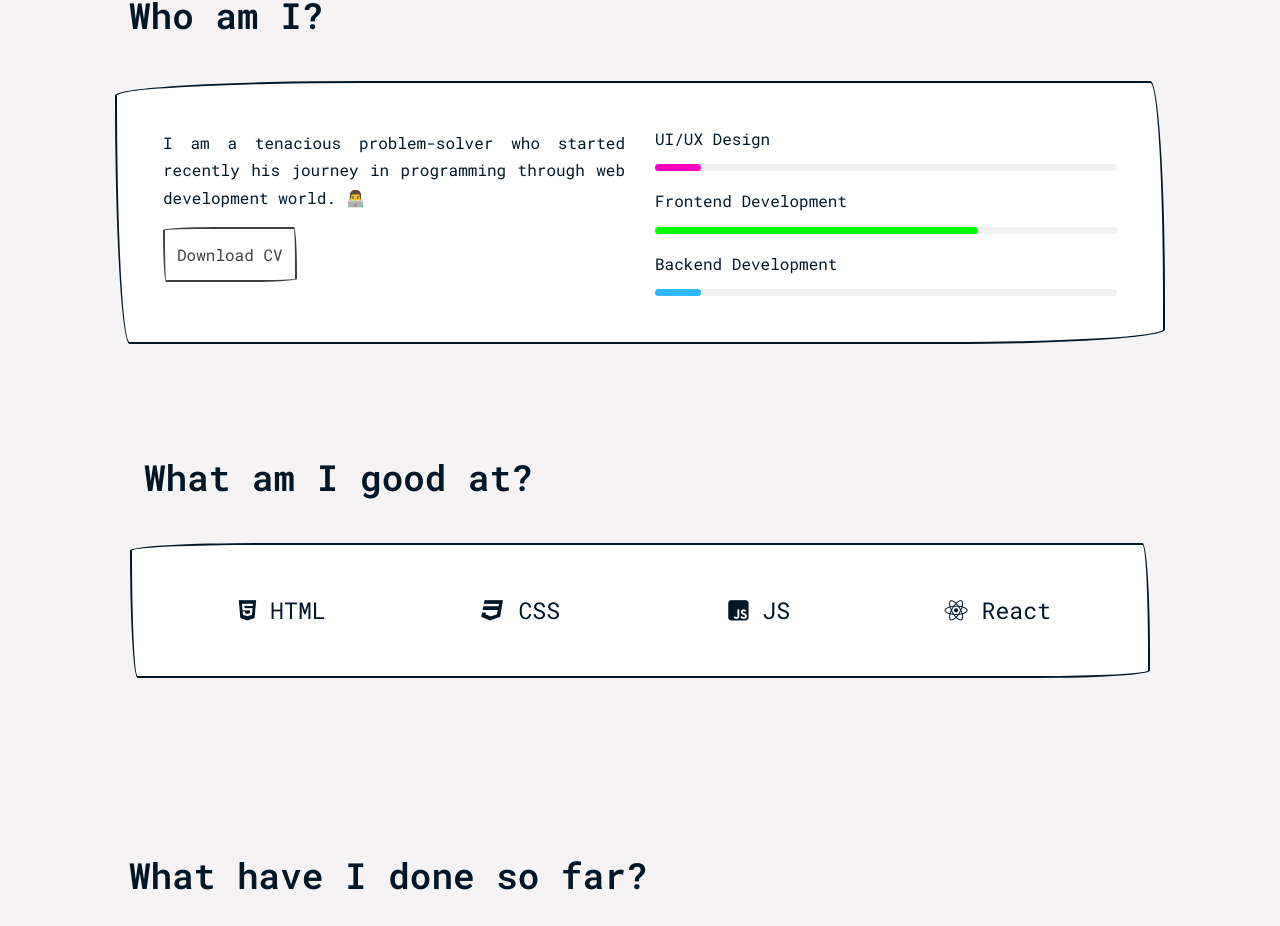
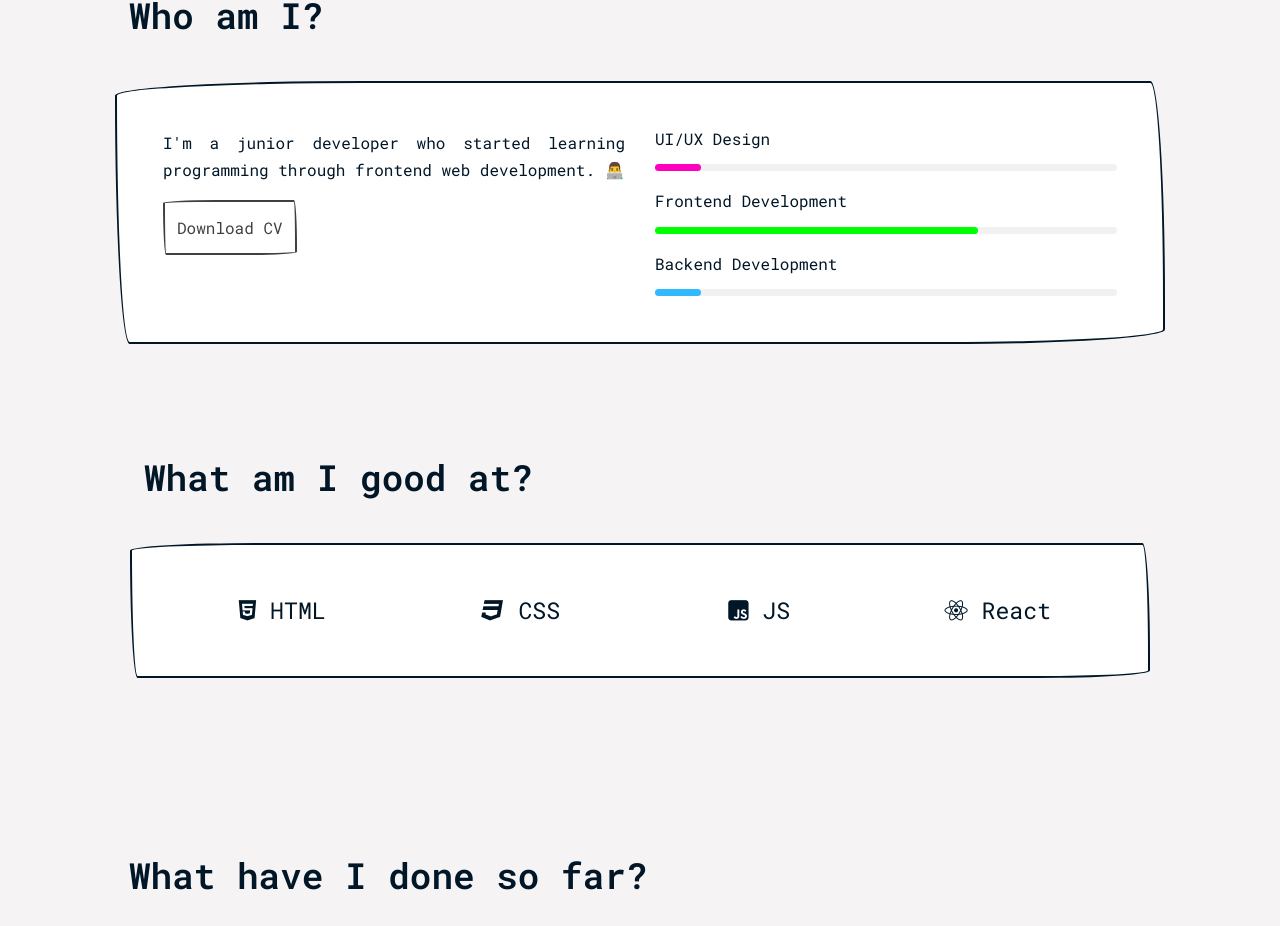
Before and after one commit to omarrisha/react-portfolio, a React (Vite) app: page / in a window 1280 px wide. Shown: the part 918-1844 px from the top of the page. Built offline with nearby package versions, Linux system fonts and the light colour scheme.

Commit message:
Update About.jsx

```diff
--- a/src/components/About/About.jsx
+++ b/src/components/About/About.jsx
@@ -11,8 +11,8 @@ const About = () => {
         <div className="about__data grid">
           <div className="about__info">
             <p className="about__description">
-              I am a tenacious problem-solver who started recently his journey
-              in programming through web development world. 👨‍💻
+              I'm a junior developer who started learning programming through
+              frontend web development. 👨‍💻
             </p>
             <a href={CV} target="_blank" className="btn">
               Download CV
```
